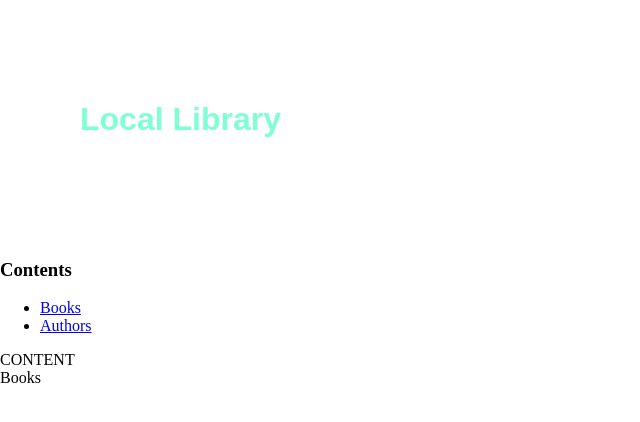
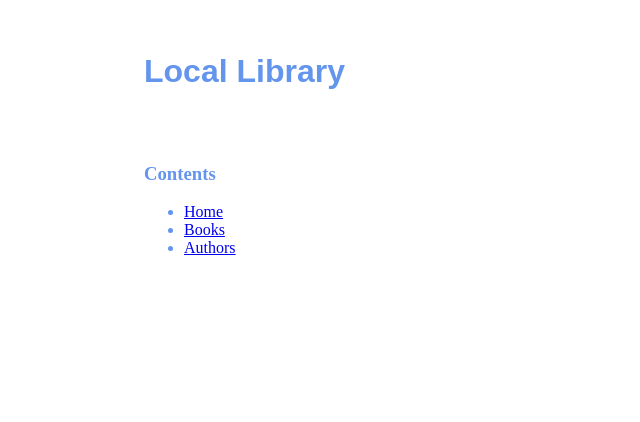
Before and after one commit to kss682/Local-Library, a Django app: page /catalog/books in a window 1280 px wide. Shown: the top 422 px of the page, without its empty margins (0-640 px from the left). Run offline with Django 3.2, Linux system fonts and the light colour scheme; data that the repository does not hold is empty.

Commit message:
progress

```diff
--- a/locallibrary/catalog/static/catalog/css/style.css
+++ b/locallibrary/catalog/static/catalog/css/style.css
@@ -5,15 +5,25 @@ body{
 
 
 .header{
-    padding: 5em;
+    padding: 2em;
+    padding-left: 9em;
     font-weight: 200;
     font-family: Arial, Helvetica, sans-serif;
-    color: aquamarine;
+    color: cornflowerblue;
 
 }
 .body{
-
+    display: flex;
+    flex-direction: row;
+    flex-wrap: wrap;
 }
 .navbar{
+    margin-left: 9rem;
     padding: 0mm;
+    color: cornflowerblue;
 }
+
+.content{
+    color: crimson;
+    margin: auto;
+}
--- /dev/null
+++ b/locallibrary/catalog/templates/books.html
@@ -0,0 +1,8 @@
+{% extends 'index.html' %}
+{% block content%}
+ <div class = 'books'>
+     {% for book in object_list %}
+    <h5>{{book.title}} </h5> {{book.author}}
+     {% endfor %}
+ </div>
+ {% endblock %}
--- a/locallibrary/templates/catalog/index.html
+++ b/locallibrary/catalog/templates/index.html
@@ -2,7 +2,7 @@
 <html>
     <head>
         <title>Local Library</title>
-        <link rel="stylesheet" type = "text/css"href="{% static 'catalog/css/style.css' %}">
+        <link rel="stylesheet" type = "text/css" href="{% static 'catalog/css/style.css' %}">
         </title>
     </head>
     <body>
@@ -13,12 +13,12 @@
             <div class = 'navbar'>
                 <h3>Contents</h3>
                     <ul>
+                        <li><a href="{% url 'index' %}">Home</a></li>
                         <li><a href="{% url 'books' %}">Books</a></li>
                         <li><a href="{% url 'authors' %}">Authors</a></li>
                     </ul>
             </div>
             <div class = 'content'>
-                    CONTENT
                 {% block content %}
 
                 {% endblock %}
--- a/locallibrary/catalog/urls.py
+++ b/locallibrary/catalog/urls.py
@@ -4,6 +4,6 @@ from . import views
 
 urlpatterns = [
     path('',views.index,name = 'index'),
-    path('books',views.books,name = 'books'),
-    path('authors',views.authors,name = 'authors')
+    path('books',views.BooklistView.as_view(),name = 'books'),
+    path('authors',views.AuthorlistView.as_view(),name = 'authors')
 ]
--- a/locallibrary/catalog/views.py
+++ b/locallibrary/catalog/views.py
@@ -1,12 +1,14 @@
 from django.shortcuts import render
-
+from django.views import generic
+from catalog.models import Book,Author,Genre
 # Create your views here.
 def index(request):
-
     return render(request,'index.html',{})
 
-def books(request):
-    return render(request,'books.html',{})
+class BooklistView(generic.ListView):
+    model = Book
+    template_name = 'books.html'
 
-def authors(request):
-    return render(request,'authors.html',{})
+class AuthorlistView(generic.ListView):
+    model = Author
+    template_name = 'authors.html'
--- a/locallibrary/locallibrary/settings.py
+++ b/locallibrary/locallibrary/settings.py
@@ -55,7 +55,7 @@ ROOT_URLCONF = 'locallibrary.urls'
 TEMPLATES = [
     {
         'BACKEND': 'django.template.backends.django.DjangoTemplates',
-        'DIRS': [os.path.join(BASE_DIR,'templates/catalog')],
+        'DIRS': [os.path.join(BASE_DIR,'templates')],
         'APP_DIRS': True,
         'OPTIONS': {
             'context_processors': [
--- a/locallibrary/templates/catalog/books.html
+++ /dev/null
@@ -1,6 +0,0 @@
-{% extends 'index.html' %}
-{% block content%}
- <div>
-     Books
- </div>
- {% endblock %}
```
Also changed, not shown: locallibrary/catalog/templates/authors.html (added, +9 -0 lines).
